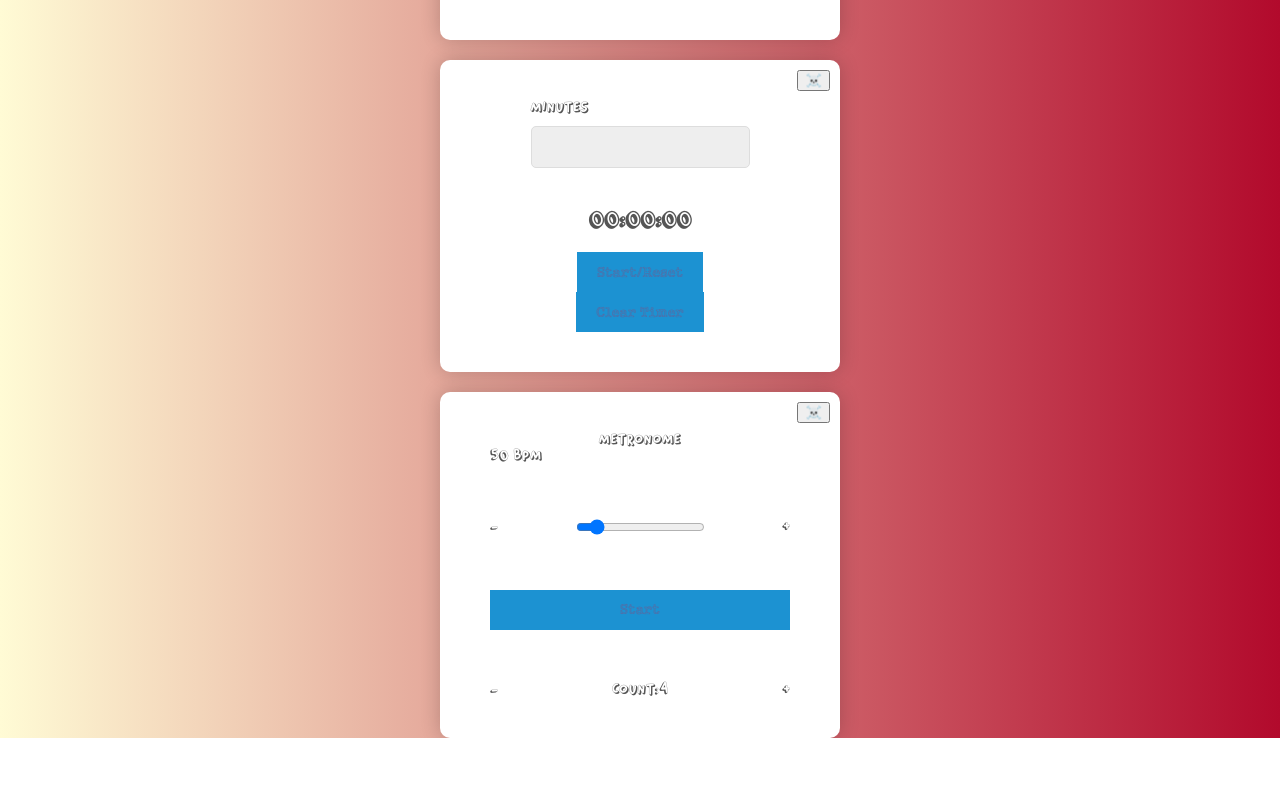
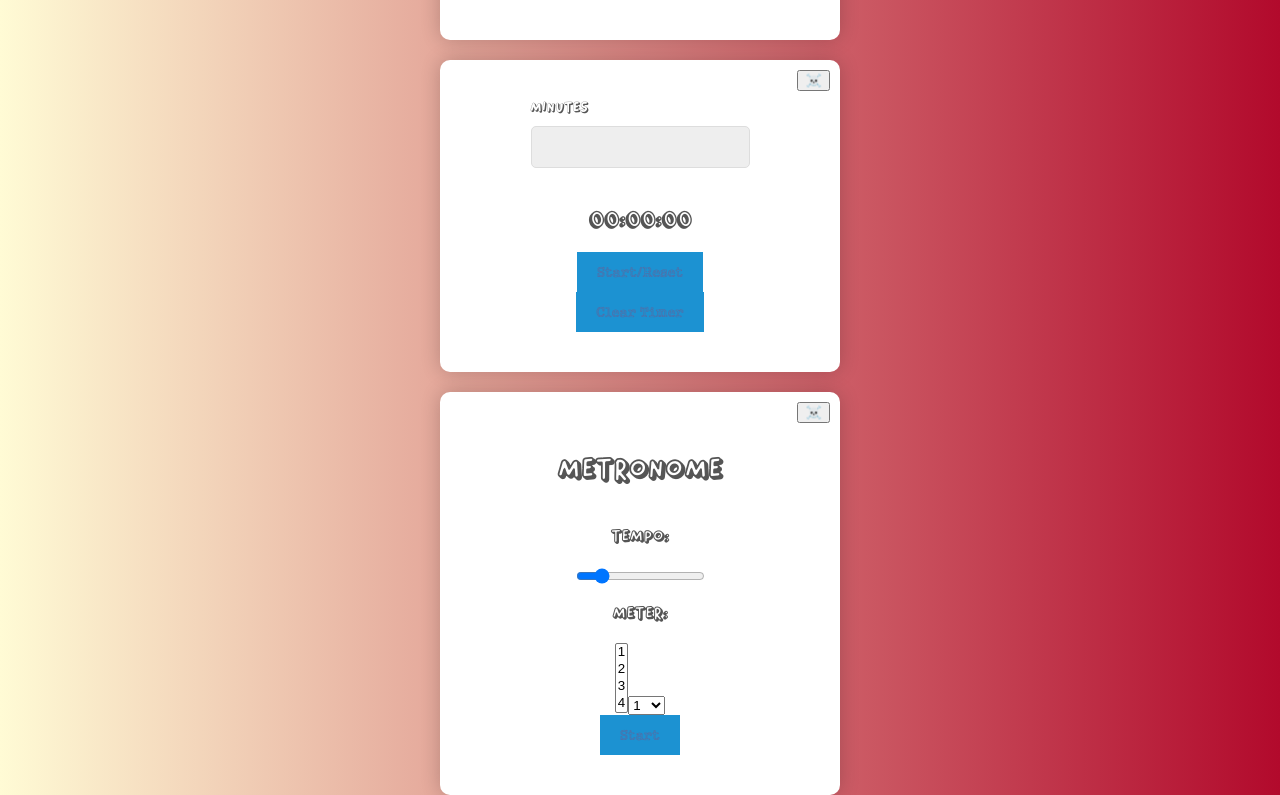
Before and after one commit to pelegsch666/shred_it_up, a React (Create React App) app: page / in a window 1280 px wide. Shown: the part 480-1275 px from the top of the page. Before the commit the page ends 1218 px from the top, so only its background shows below. Built offline with nearby package versions, Linux system fonts and the light colour scheme.

Commit message:
metronome build

```diff
--- a/src/components/ExercisesEditor/ExercisesEditor.js
+++ b/src/components/ExercisesEditor/ExercisesEditor.js
@@ -1,8 +1,6 @@
-import React, { useReducer } from "react";
+import  { useReducer } from "react";
 
-import Form from "../styles/styled-components/Form";
 import Button from "../styles/styled-components/Button";
-import getSecState from "../functions/getSecState";
 import InputBlock from "./InputBlock";
 import Card from "../Card";
 import ExList from "./ExList";
--- a/src/components/Metronome/Metronome.js
+++ b/src/components/Metronome/Metronome.js
@@ -1,102 +1,33 @@
-import { useEffect, useState } from "react";
-import styled from "styled-components";
-import Timer from "../../dataObjects/timer";
-import { Howl } from "howler";
-import DivForMetronome from "../styles/styled-components/DivForMetronome";
 import Card from "../Card";
+
 import Button from "../styles/styled-components/Button";
 
-const DivForSettings = styled.div`
-  display: flex;
-
-  justify-content: space-between;
-  align-items: center;
-`;
-const SpanDisplay = styled.div`
-  display: flex;
-  justify-items: center;
-  text-align: center;
-`;
-const DivForInfo = styled.div`
-  display: flex;
-  justify-items: center;
-  text-align: center;
-`;
-
-const click1 = "src/audio/click1.mp3";
-const click2 = new Audio("./audio/click2.mp3");
-let isRuning = false;
-
-function soundPlay(src) {
-  const sound = new Howl({
-    src,
-    html5: true,
-  });
-  console.log("hey");
-  sound.play();
-}
-
-function handleSubmit() {
-  soundPlay(click1);
-
-  if (!isRuning) {
-    isRuning = true;
-  } else {
-    //metronome.stop();
-    isRuning = false;
-  }
-}
-
 function Metronome() {
-  const [bpm, setBpm] = useState(50);
-  const [count, setCount] = useState(4);
-  const [audioUrlFirst, setAudioUrlFirst] = useState("./audio/click1.mp3");
-  const [audioUrlSecond, setAudioUrlSecond] = useState("./audio/click2.mp3");
-
-  function setLimitToCount(e) {
-    console.log(e.target.childNodes[0].data);
-    if (e.target.childNodes[0].data === "+") {
-      if (count >= 2 && count <= 11) {
-        setCount(count + 1);
-      } else {
-        return;
-      }
-    }
-    if (e.target.childNodes[0].data === "-") {
-      if (count >= 3 && count <= 12) {
-        setCount(count - 1);
-      } else {
-        return;
-      }
-    }
-  }
-  //const metronome = new Timer(playClick, 60000 / bpm, {immediate: true})
-
   return (
     <Card>
-      Metronome
-      <DivForMetronome>
-        <DivForSettings>
-          <SpanDisplay>{bpm} Bpm</SpanDisplay>
-        </DivForSettings>
-        <DivForSettings>
-          <div>-</div>
-          <input
-            type="range"
-            min="20"
-            max="280"
-            step="1"
-            onChange={(e) => setBpm(e.target.valueAsNumber)}
-          />
-          <div>+</div>
-        </DivForSettings>
-        <Button onClick={() => soundPlay(click1)}>Start</Button>
-        <DivForSettings>
-          <div onClick={(e) => setLimitToCount(e)}>-</div>
-          <div>Count:{count}</div>
-          <div onClick={(e) => setLimitToCount(e)}>+</div>
-        </DivForSettings>
-      </DivForMetronome>
+      <h1>Metronome</h1>
+      <h3>Tempo:</h3>
+      <input type="range" min={0} max={300}></input>
+      <h3>Meter:</h3>
+      <div>
+        {/* <input type="number" min={1} max={32}></input> */}
+
+        <select size={4}>
+
+            <option value="1">1</option>
+            <option value="2">2</option>
+            <option value="3">3</option>
+            <option value="4">4</option>
+        </select>
+        <select>
+          <option value="1">1</option>
+          <option value="2">2</option>
+          <option value="4">4</option>
+          <option value="8">8</option>
+          <option value="16">16</option>
+        </select>
+      </div>
+      <Button>Start</Button>
     </Card>
   );
 }
--- a/src/components/functions/getSecState.js
+++ /dev/null
@@ -1,7 +0,0 @@
-import { initSecOptions } from "../../dataObjects/dataObjects";
-
-const getSecState = () => {
-
-  };
-
-  export default getSecState
--- a/src/dataObjects/dataObjects.js
+++ /dev/null
@@ -1,18 +0,0 @@
-export const TYPES = {
-    ADD_RHYTEM: 'add',
-    DELETE_RHYTEM: 'delete',
-    UPDATE_TEMPO: 'update tempo'
-}
-
-export const RHYTEM_PATTERNS = {
-    FOURTH: 'Fourth',
-    SIXTH: 'Sixth',
-    FIFTH: 'Fifth',
-    COMBINED: 'Combined'
-}
-export const initSecOptions = {
-    [RHYTEM_PATTERNS.FOURTH]: 0,
-    [RHYTEM_PATTERNS.SIXTH]: 0,
-    [RHYTEM_PATTERNS.FIFTH]: 0,
-    [RHYTEM_PATTERNS.COMBINED]: 0
-}
--- a/src/dataObjects/timer.js
+++ /dev/null
@@ -1,48 +0,0 @@
-// Add accurate timer constructor function
-
-function Timer(callback, timeInterval, options) {
-    this.timeInterval = timeInterval;
-
-    // Add method to start timer
-    this.start = () => {
-      // Set the expected time. The moment in time we start the timer plus whatever the time interval is.
-      this.expected = Date.now() + this.timeInterval;
-      // Start the timeout and save the id in a property, so we can cancel it later
-      this.theTimeout = null;
-
-      if (options.immediate) {
-        callback();
-      }
-
-      this.timeout = setTimeout(this.round, this.timeInterval);
-      console.log('Timer Started');
-    }
-    // Add method to stop timer
-    this.stop = () => {
-
-      clearTimeout(this.timeout);
-      console.log('Timer Stopped');
-    }
-    // Round method that takes care of running the callback and adjusting the time
-    this.round = () => {
-      console.log('timeout', this.timeout);
-      // The drift will be the current moment in time for this round minus the expected time..
-      let drift = Date.now() - this.expected;
-      // Run error callback if drift is greater than time interval, and if the callback is provided
-      if (drift > this.timeInterval) {
-        // If error callback is provided
-        if (options.errorCallback) {
-          options.errorCallback();
-        }
-      }
-      callback();
-      // Increment expected time by time interval for every round after running the callback function.
-      this.expected += this.timeInterval;
-      console.log('Drift:', drift);
-      console.log('Next round time interval:', this.timeInterval - drift);
-      // Run timeout again and set the timeInterval of the next iteration to the original time interval minus the drift.
-      this.timeout = setTimeout(this.round, this.timeInterval - drift);
-    }
-  }
-
-  export default Timer;
```
Also changed, not shown: src/components/functions/reducerSec.js (deleted, +0 -27 lines), 1 other file (tests, documents, lock files or other folders).
